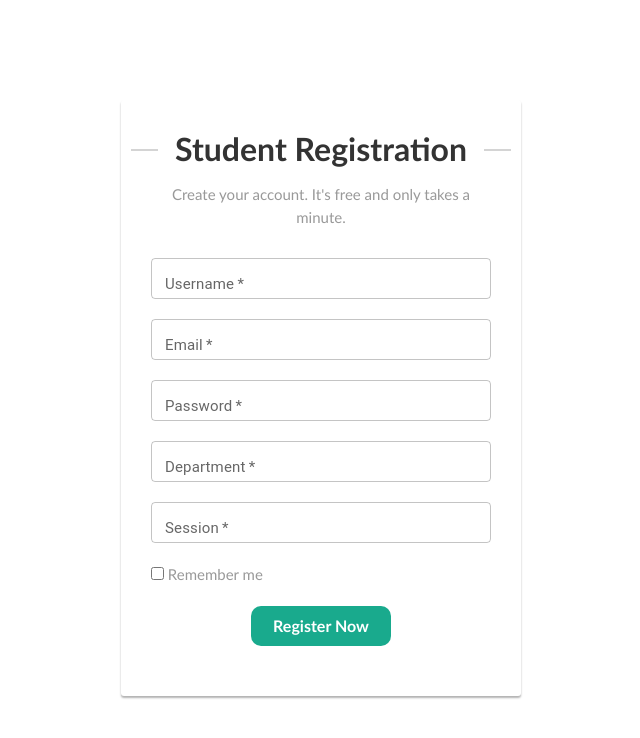
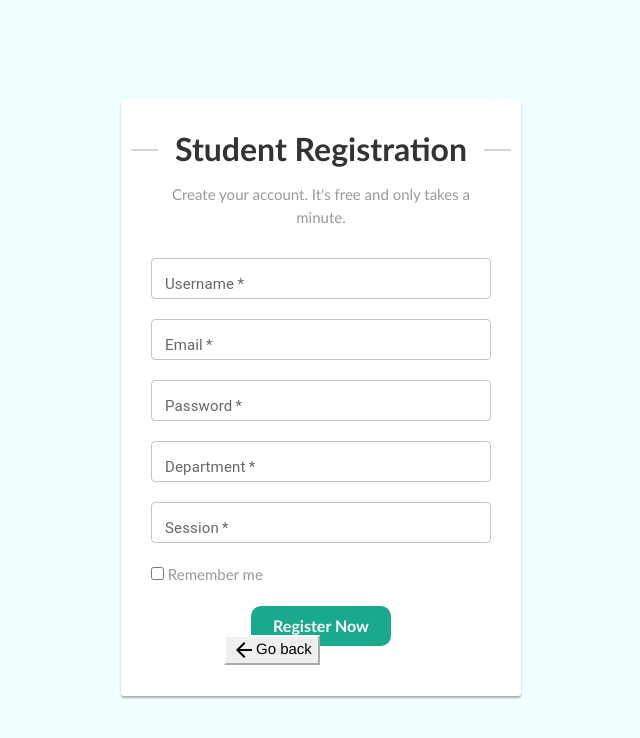
Before and after one commit to krutikajichkar/Online-Campus-Recruitment, a React (Create React App) app: page /register in a window 1280 px wide. Shown: the top 738 px of the page, without its empty margins (319-959 px from the left). Built offline with nearby package versions, Linux system fonts and the light colour scheme.

Commit message:
create a back btn in register form

```diff
--- a/src/Components/Register.css
+++ b/src/Components/Register.css
@@ -9,6 +9,9 @@
 .form-control,
 .btn {
     border-radius: 3px;
+}
+.signup{
+    background-color: azure;
 }
 .signup-form {
     width: 450px;
@@ -84,3 +87,17 @@
 #fullWidth{
     height: 8px;
 }
+.btnback{
+    position: absolute;
+    left: 543px;
+    width: 100px;
+    top: 635px;
+    font-family:'Franklin Gothic Medium', 'Arial Narrow', Arial, sans-serif
+}
+.backbtn{
+    border-color: white;
+    padding-left: 0 12 0 12px;
+}
+.backbtn:hover{
+    color:blue;
+}
--- a/src/Components/Registration.js
+++ b/src/Components/Registration.js
@@ -1,13 +1,16 @@
 import React from 'react'
 import './Register.css';
+import ArrowBackIcon from '@mui/icons-material/ArrowBack';
 
+import { useNavigate, } from 'react-router-dom';
 
 import Box from '@mui/material/Box';
 import TextField from '@mui/material/TextField';
 
 function Registration() {
+  const navigate = useNavigate();
   return (
-    <div>
+    <div class="signup">
       <div class="signup-form">
         <form action="/examples/actions/confirmation.php" method="post">
           <h2>Student Registration</h2>
@@ -39,6 +42,9 @@ function Registration() {
             <button type="submit" class="btn btn-success btn-lg btn-block">
               Register Now
             </button>
+            <div class="btnback">
+              <button class="backbtn" onClick={() => navigate(-1)}><ArrowBackIcon></ArrowBackIcon>Go back</button>
+            </div>
           </div>
         </form>
       </div>
```
Also changed, not shown: src/Components/AlumniRegistration.js (added, +61 -0 lines).
